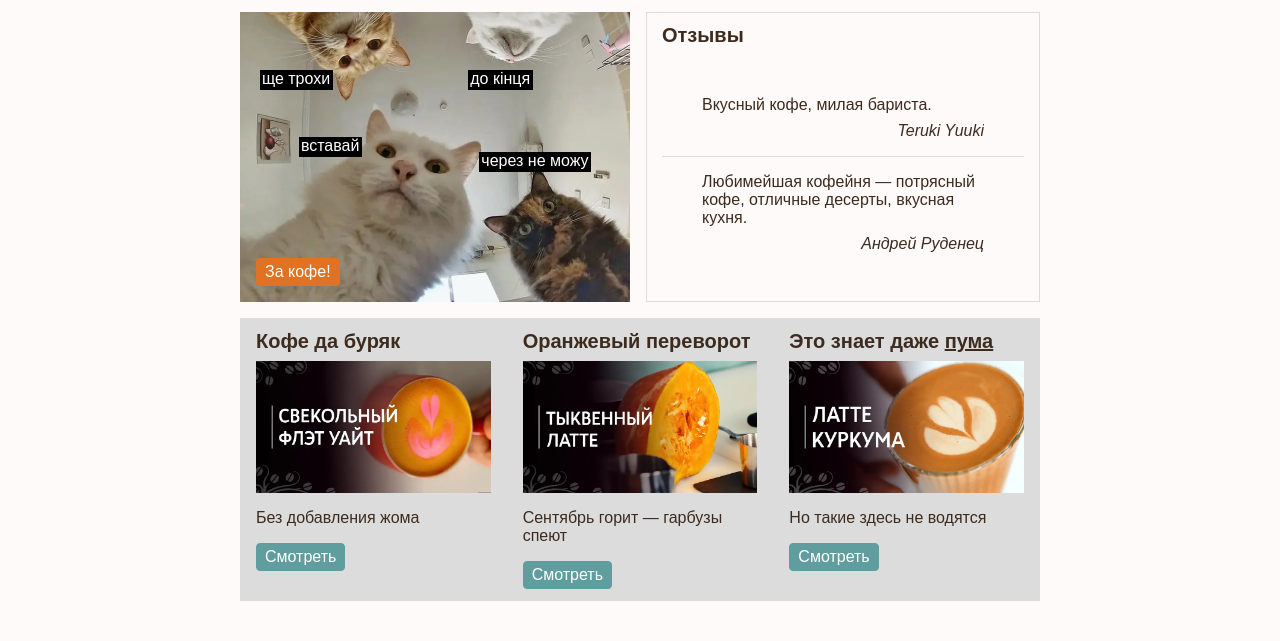
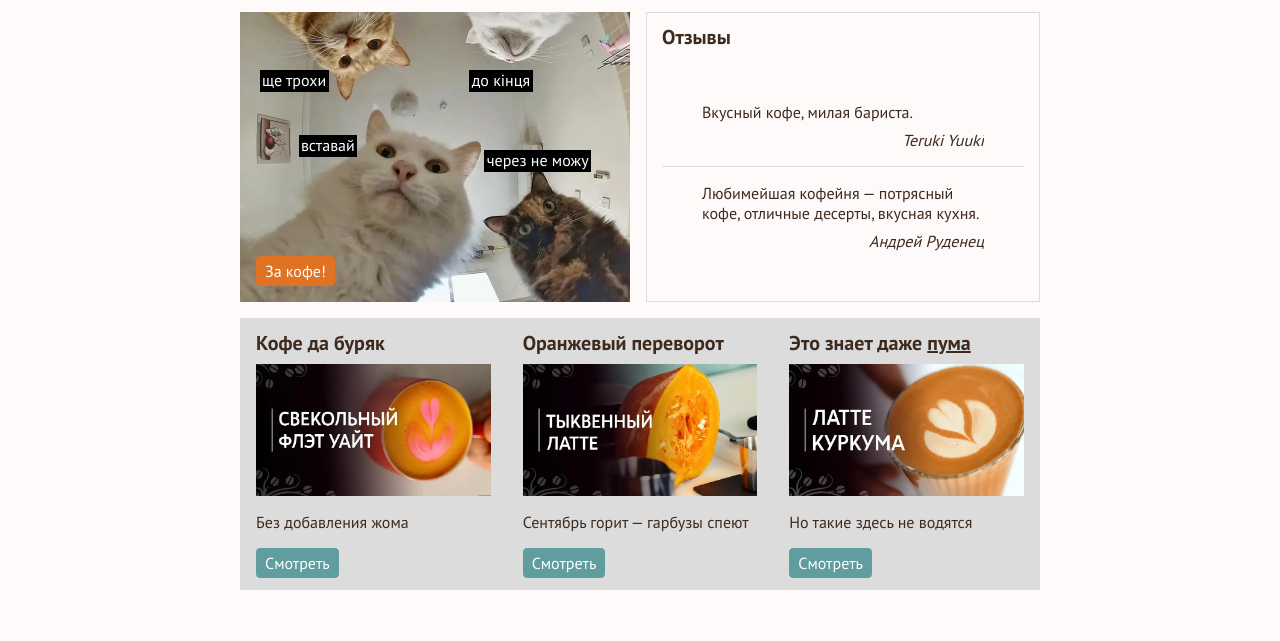
Before and after one commit to mokhseem/covfefe-shop-diploma, a plain HTML site: page index.html in a window 1280 px wide. Shown: the part 60-701 px from the top of the page. Drawn offline with Linux system fonts and the light colour scheme; a web font is replaced by a local one.

Commit message:
Fix font path

```diff
--- a/css/style.css
+++ b/css/style.css
@@ -15,24 +15,24 @@
   font-weight: bold;
   font-family: "PT Sans Caption";
   src:
-    url("fonts/pt-sans_caption-bold.woff2") format("woff2"),
-    url("fonts/pt-sans_caption-bold.woff") format("woff");
+    url("/fonts/pt-sans_caption-bold.woff2") format("woff2"),
+    url("/fonts/pt-sans_caption-bold.woff") format("woff");
 }
 
 @font-face {
   font-weight: normal;
   font-family: "PT Sans";
   src:
-    url("fonts/pt-sans_regular.woff2") format("woff2"),
-    url("fonts/pt-sans_regular.woff") format("woff");
+    url("/fonts/pt-sans_regular.woff2") format("woff2"),
+    url("/fonts/pt-sans_regular.woff") format("woff");
 }
 
 @font-face {
   font-weight: bold;
   font-family: "PT Sans";
   src:
-    url("fonts/pt-sans_bold.woff2") format("woff2"),
-    url("fonts/pt-sans_bold.woff") format("woff");
+    url("/fonts/pt-sans_bold.woff2") format("woff2"),
+    url("/fonts/pt-sans_bold.woff") format("woff");
 }
 
 html {
```
